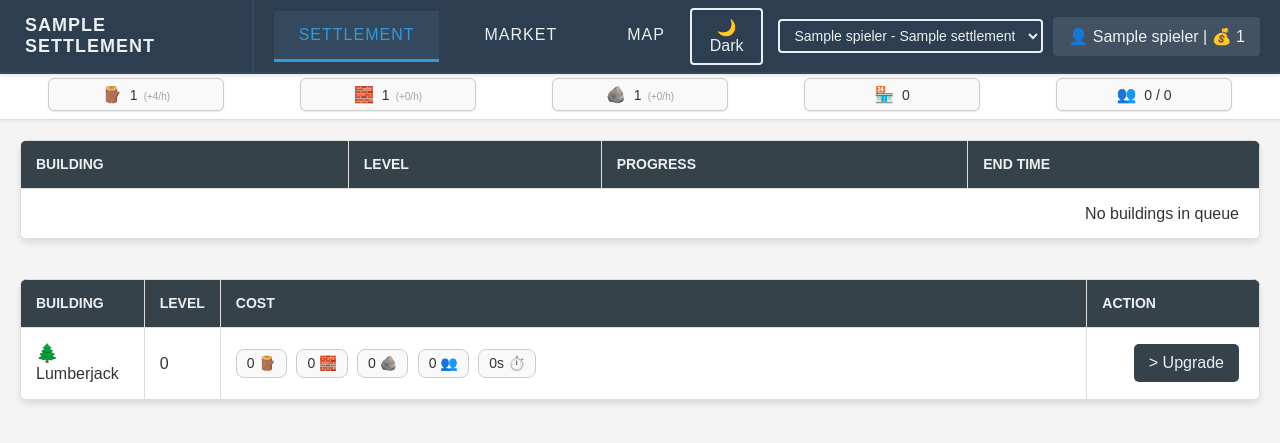
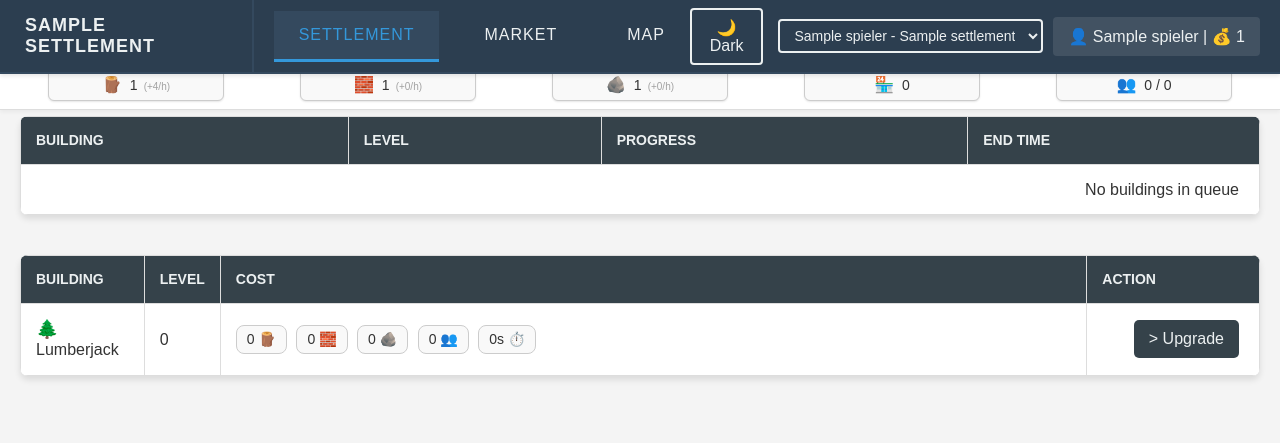
Before and after one commit to chris738/browsergame, a PHP site: page /browsergame/ in a window 1280 px wide. Shown: the top 443 px of the page. Run offline with PHP 8.4, Linux system fonts and the light colour scheme; tables that the repository leaves empty hold one stand-in row (values such as "Sample post"); data that the repository does not hold is empty.

Commit message:
Fix navigation-resources gap: resources now stick directly to navigation bar
Co-authored-by: chris738 <6369590+chris738@users.noreply.github.com>

```diff
--- a/css/style.css
+++ b/css/style.css
@@ -51,8 +51,8 @@ body {
     background-color: var(--bg-color);
     color: var(--text-color);
     transition: background-color 0.3s ease, color 0.3s ease;
-    /* Add padding to account for fixed navigation */
-    padding-top: 120px;
+    /* Add padding to account for fixed navigation and resources */
+    padding-top: 96px;
 }
 
 .navigation {
@@ -207,7 +207,7 @@ body {
     transition: background-color 0.3s ease, border-color 0.3s ease;
     /* Make resources sticky below navigation */
     position: fixed;
-    top: 70px; /* Position below navigation */
+    top: 60px; /* Position directly below navigation - no gap */
     left: 0;
     right: 0;
     z-index: 999;
```
